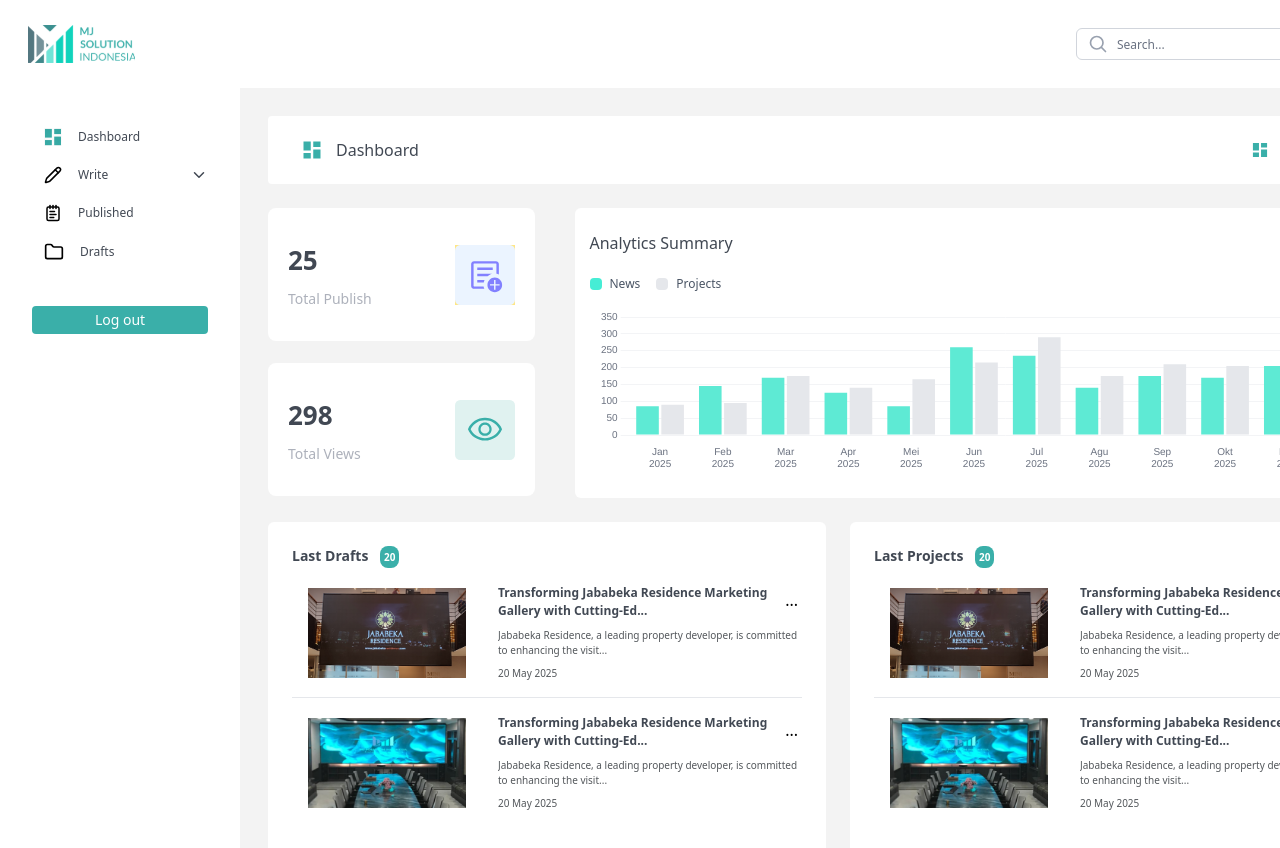
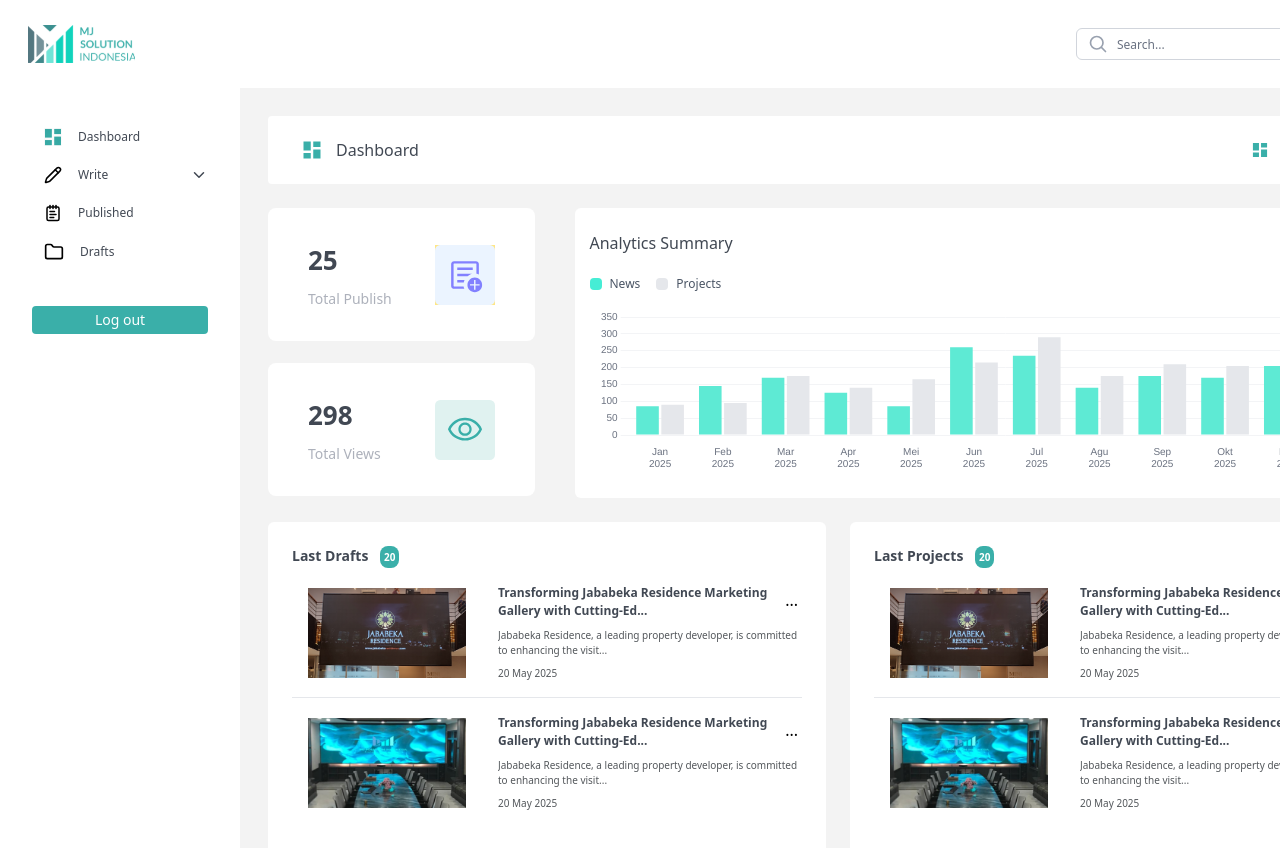
Before and after one commit to AndreaSuryatanaya/MJ-apps, a Next.js app: page /dashboard in a window 1280 px wide. Shown: the top 848 px of the page. Built offline with nearby package versions, Linux system fonts and the light colour scheme.

Commit message:
fix:size content

```diff
--- a/src/app/dashboard/page.tsx
+++ b/src/app/dashboard/page.tsx
@@ -489,7 +489,7 @@ export default function DashboardPage() {
                         {/* Statistic Cards */}
                         <div className="grid grid-cols-2 sm:grid-cols-2 lg:grid-cols-1 gap-5 lg:col-span-1 w-full">
                             {/* Statistic Card 1 */}
-                            <div className="w-full h-[173px] md:h-[133px] flex flex-col sm:flex-row-reverse justify-between items-center sm:items-start bg-white p-4 sm:p-5 rounded-lg lg:items-center lg:justify-center">
+                            <div className="w-full h-[173px] md:h-[133px] flex flex-col sm:flex-row-reverse justify-between items-center sm:items-start bg-white p-4 sm:p-5 rounded-lg md:items-center md:justify-center md:px-10 lg:items-center lg:justify-center">
                                 <div className="mb-4 w-[60px] h-[60px] sm:mb-0 sm:ml-4 flex-shrink-0 bg-amber-200">
                                     {/* SVG */}
                                     <svg
@@ -537,7 +537,7 @@ export default function DashboardPage() {
                             </div>
 
                             {/* Statistic Card 2 */}
-                            <div className="w-full h-[173px] md:h-[133px] flex flex-col sm:flex-row-reverse justify-between items-center sm:items-start bg-white p-4 sm:p-5 rounded-lg lg:items-center lg:justify-center">
+                            <div className="w-full h-[173px] md:h-[133px] flex flex-col sm:flex-row-reverse justify-between items-center sm:items-start bg-white p-4 sm:p-5 rounded-lg md:items-center md:justify-center md:px-10 lg:items-center lg:justify-center">
                                 <div className="mb-4 w-[60px] h-[60px] sm:mb-0 sm:ml-4 flex-shrink-0">
                                     {/* SVG */}
                                     <svg
```
